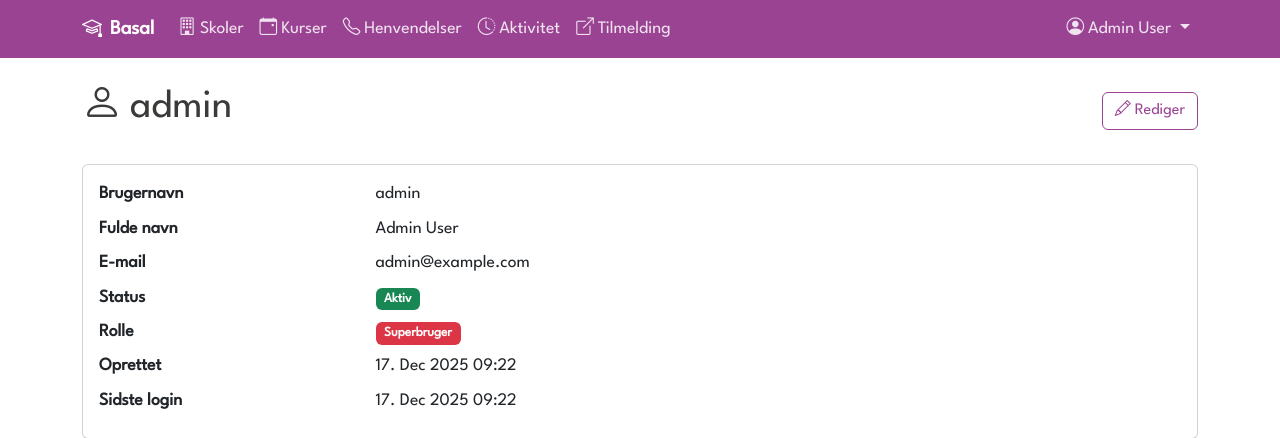
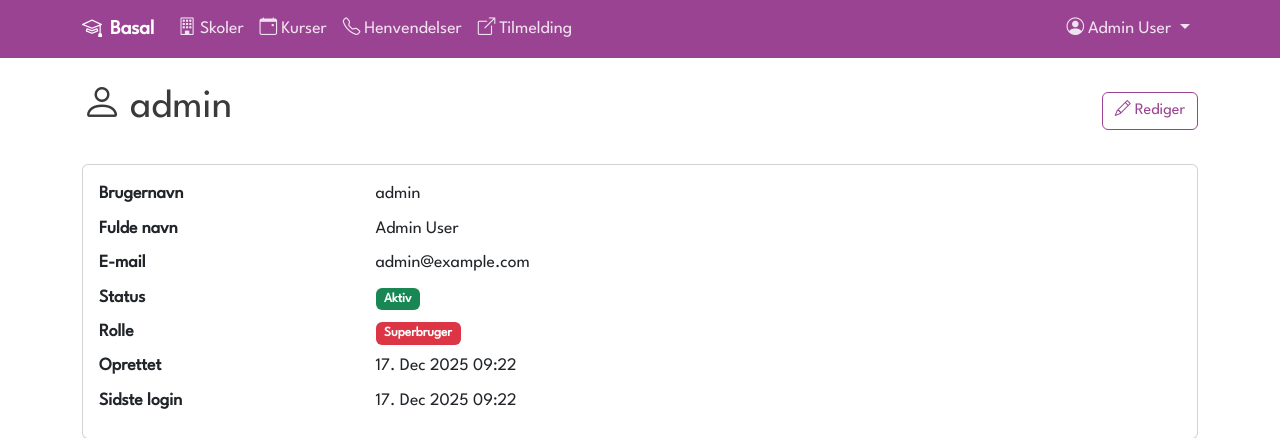
Before and after one commit to NielsOerbaek/basal-app, a Django app: page /accounts/users/1/ in a window 1280 px wide. Shown: the top 438 px of the page. Run offline with Django 5.2, Linux system fonts and the light colour scheme; a user stored in the database is signed in; data comes from the database, SQL or seed files in the repository.

Commit message:
Move Aktivitet menu item to user dropdown
🤖 Generated with [Claude Code](https://claude.com/claude-code)

Co-Authored-By: Claude Opus 4.5 <noreply@anthropic.com>

```diff
--- a/apps/core/templates/core/base.html
+++ b/apps/core/templates/core/base.html
@@ -87,11 +87,6 @@
                         </a>
                     </li>
                     <li class="nav-item">
-                        <a class="nav-link {% if request.resolver_match.app_name == 'audit' %}active{% endif %}" href="{% url 'audit:activity_list' %}">
-                            <i class="bi bi-clock-history me-1"></i>Aktivitet
-                        </a>
-                    </li>
-                    <li class="nav-item">
                         <a class="nav-link" href="{% url 'public-signup' %}" target="_blank">
                             <i class="bi bi-box-arrow-up-right me-1"></i>Tilmelding
                         </a>
@@ -103,6 +98,7 @@
                             <i class="bi bi-person-circle me-1"></i>{{ user.get_full_name|default:user.username }}
                         </a>
                         <ul class="dropdown-menu dropdown-menu-end">
+                            <li><a class="dropdown-item" href="{% url 'audit:activity_list' %}"><i class="bi bi-clock-history me-2"></i>Aktivitet</a></li>
                             {% if user.is_superuser %}
                             <li><a class="dropdown-item" href="{% url 'accounts:user-list' %}"><i class="bi bi-people me-2"></i>Brugere</a></li>
                             {% endif %}
```
